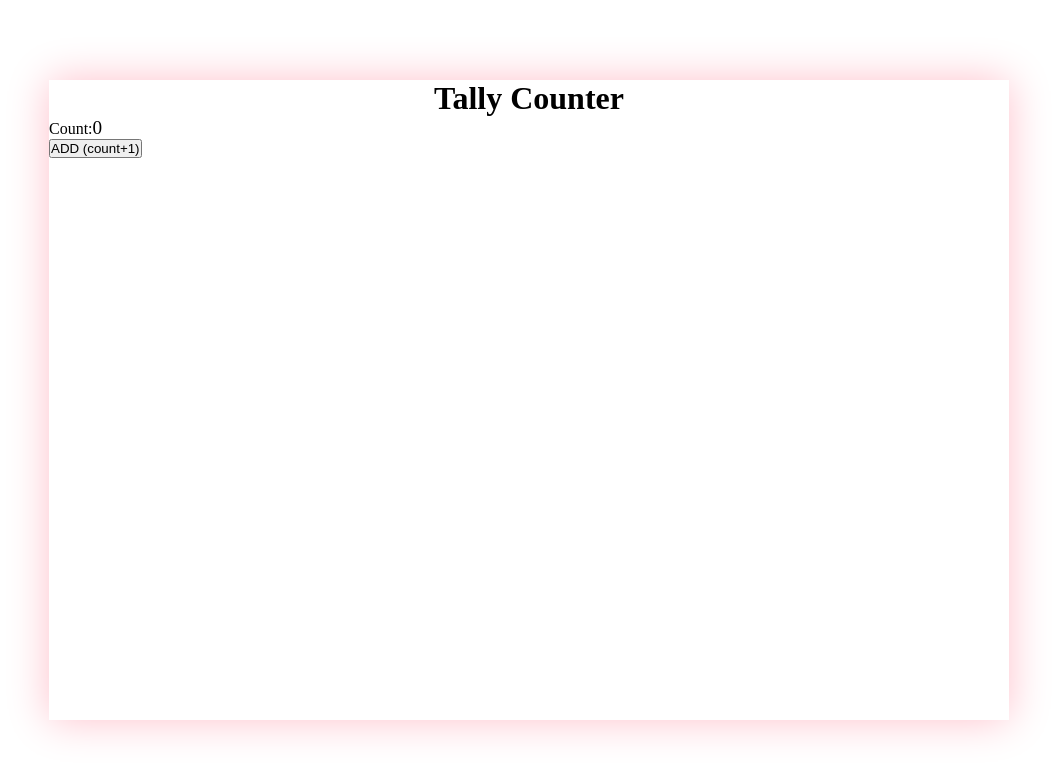
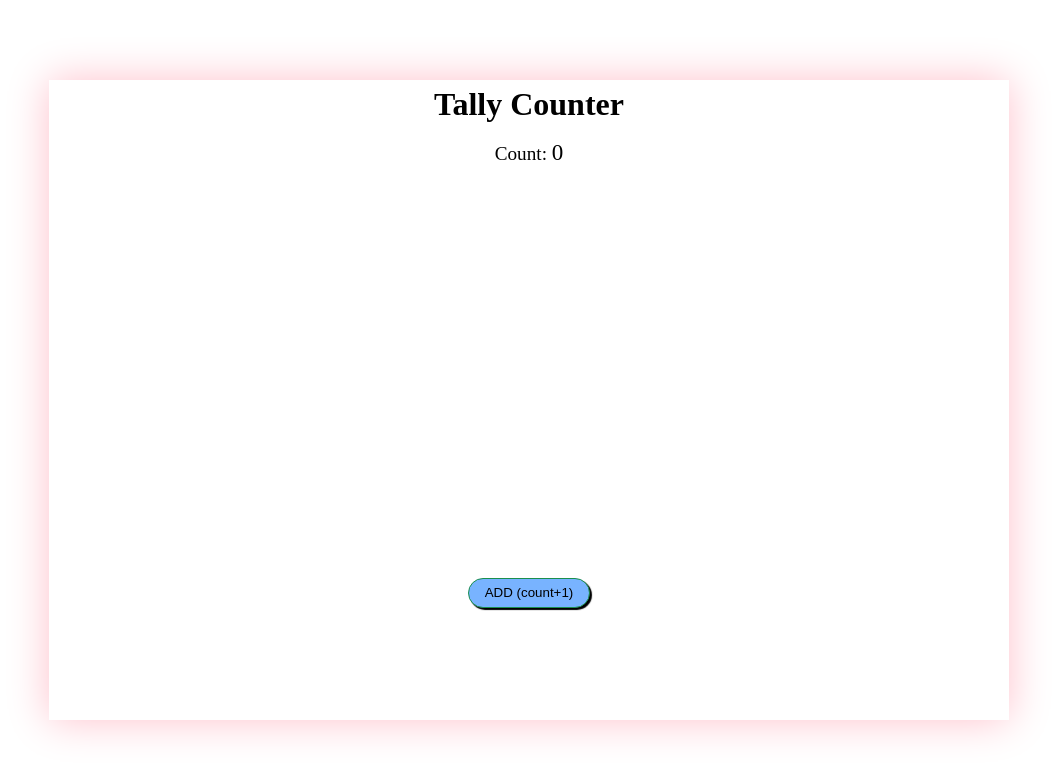
Before and after one commit to anand-yadav55/tally-counter, a website: page index.html in a window 1280 px wide. Shown: the whole page, without its empty margins (111-1168 px from the left). Drawn offline with Linux system fonts and the light colour scheme.

Commit message:
little UI improvements

```diff
--- a/index.html
+++ b/index.html
@@ -11,7 +11,7 @@
     <div class="container">
         <header>Tally Counter</header>
         <div class="main">
-            <div>Count:<span class="count"></span></div>
+            <div class="count-container">Count: <span class="count"></span></div>
             <div class="tally"></div>
         </div>
         <button class="add">ADD (count+1)</button>
--- a/src/index.css
+++ b/src/index.css
@@ -2,6 +2,8 @@
   margin: 0;
   padding: 0;
   box-sizing: border-box;
+  overflow-wrap: break-word;
+  line-height: 3rem;
 }
 .container {
   margin: auto;
@@ -16,10 +18,37 @@ header {
   font-weight: 900;
   text-align: center;
 }
+.count-container {
+  margin: auto;
+  width: fit-content;
+  font-size: larger;
+}
 .count {
   font-size: larger;
   text-align: center;
+  margin: auto;
 }
 .tally {
   font-size: large;
+  letter-spacing: 1rem;
+  max-width: 70%;
+  min-width: 30%;
+  width: fit-content;
+  margin: auto;
+  height: 50vh;
+  overflow-y: scroll;
 }
+
+.add {
+  border: 0.01rem solid rgb(26, 143, 79);
+  border-radius: 2rem;
+  padding: 0.4rem 1rem;
+  background-color: rgb(120, 179, 255);
+  margin: auto;
+  display: block;
+  box-shadow: 2px 2px 1px black;
+  line-height: normal;
+}
+.add:active {
+  box-shadow: none;
+}
--- a/src/index.js
+++ b/src/index.js
@@ -10,6 +10,7 @@ if (typeof Storage !== "undefined") {
     counter = Number(localStorage.getItem("countForTallyCounter"));
   }
   count.innerText = counter;
+  tallyMaker(counter);
 
   function tallyMaker(counter) {
     let noOfCircles = counter / 5;
```
